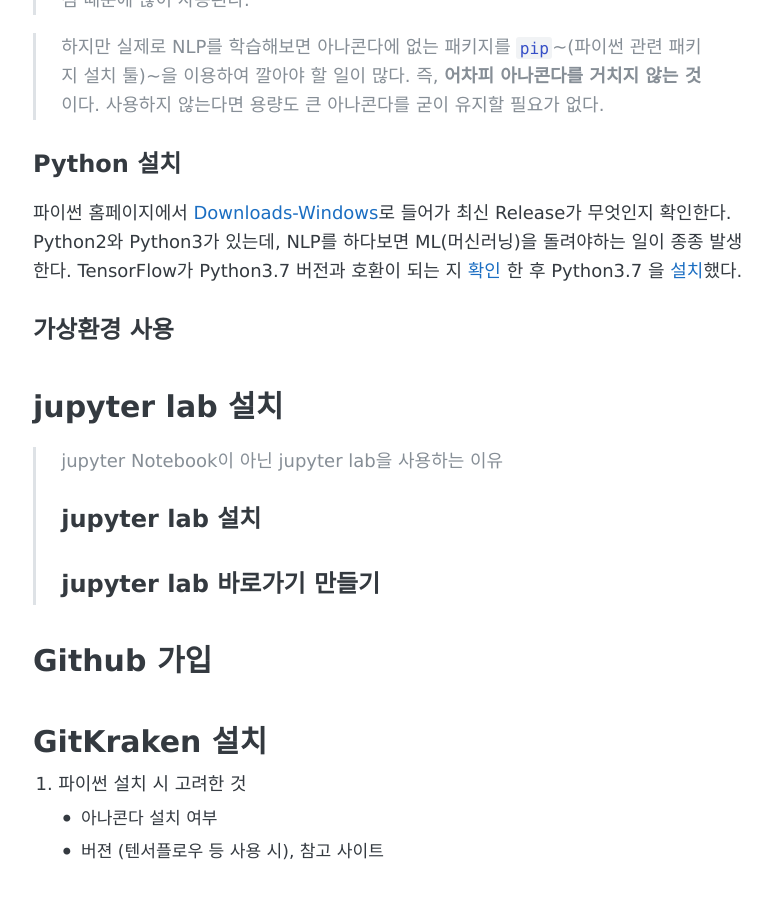
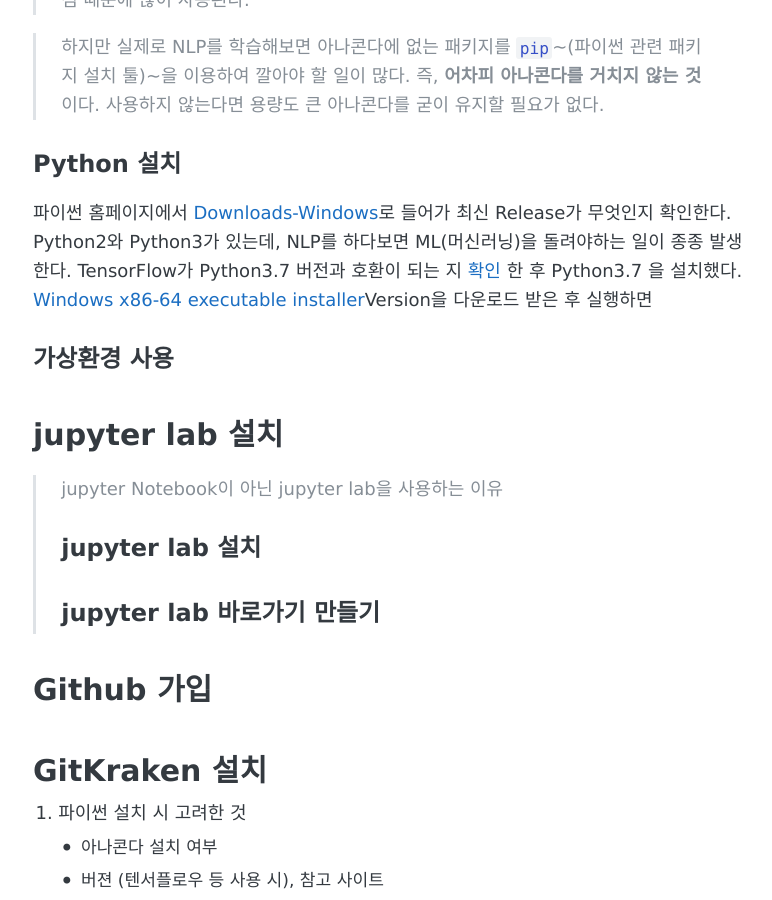
Before and after one commit to stellarway/stellarway.github.io, a Jekyll site: the page built from _posts/2019-08-23-enviroment.md, in a window 1280 px wide and 900 px high, scrolled down 516 px. Shown: the whole window, without its empty margins (247-1019 px from the left). Built offline with Jekyll 4.4.1, drawn with Linux system fonts in a browser that asks for light colours.

Commit message:
_posts/2019-08-23-enviroment.md updated from https://stackedit.io/

```diff
--- a/_posts/2019-08-23-enviroment.md
+++ b/_posts/2019-08-23-enviroment.md
@@ -11,10 +11,8 @@
 > 하지만 실제로 NLP를 학습해보면 아나콘다에 없는 패키지를 `pip`~(파이썬 관련 패키지 설치 툴)~을 이용하여 깔아야 할 일이 많다. 즉, **어차피 아나콘다를 거치지 않는 것**이다. 사용하지 않는다면 용량도 큰 아나콘다를 굳이 유지할 필요가 없다.
 
 ## Python 설치
-파이썬 홈페이지에서 [Downloads-Windows](https://www.python.org/downloads/windows/)로 들어가 최신 Release가 무엇인지 확인한다. Python2와 Python3가 있는데, NLP를 하다보면 ML(머신러닝)을 돌려야하는 일이 종종 발생한다.  TensorFlow가 Python3.7 버전과 호환이 되는 지 [확인](https://tensorflow.blog/2019/02/03/tensorflow-1-13-0-support-python-3-7/) 한 후 Python3.7 을 [설치](https://www.python.org/ftp/python/3.7.4/python-3.7.4-amd64.exe)했다.
-
-
-
+파이썬 홈페이지에서 [Downloads-Windows](https://www.python.org/downloads/windows/)로 들어가 최신 Release가 무엇인지 확인한다. Python2와 Python3가 있는데, NLP를 하다보면 ML(머신러닝)을 돌려야하는 일이 종종 발생한다.  TensorFlow가 Python3.7 버전과 호환이 되는 지 [확인](https://tensorflow.blog/2019/02/03/tensorflow-1-13-0-support-python-3-7/) 한 후 Python3.7 을 설치했다.
+[Windows x86-64 executable installer](https://www.python.org/ftp/python/3.7.4/python-3.7.4-amd64.exe)Version을 다운로드 받은 후 실행하면
 ## 가상환경 사용
 
 # jupyter lab 설치
```
Also changed, not shown: other parts of _posts/2019-08-23-enviroment.md (+2 -2 lines).
